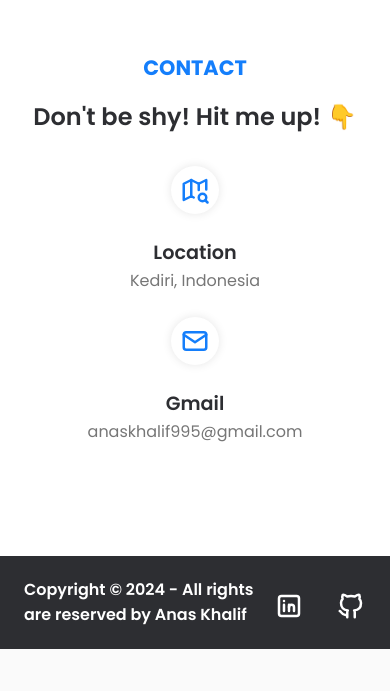
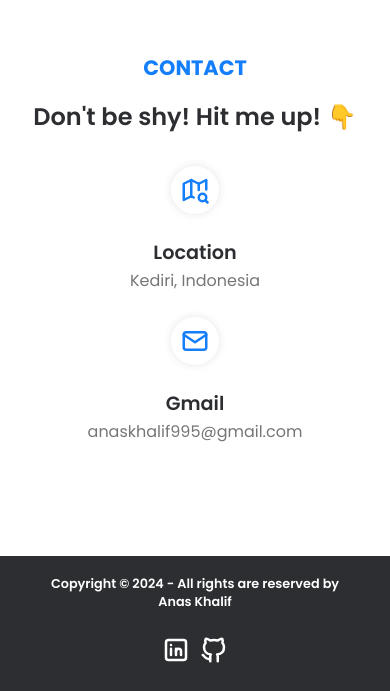
Before and after one commit to AnasKhalif/AnasKhalif, a React (Create React App) app: page / in a window 390 px wide. Shown: the part 6398-7089 px from the top of the page. Before the commit the page ends 7047 px from the top, so only its background shows below. Built offline with nearby package versions, Linux system fonts and the light colour scheme.

Commit message:
fix responsive section footer

```diff
--- a/src/components/footer/footer.css
+++ b/src/components/footer/footer.css
@@ -28,3 +28,50 @@ footer h3 {
     color: #fff;
     font-size: 1.2rem;
 }
+
+/* Responsive adjustments */
+@media screen and (max-width: 768px) {
+    .footers {
+        flex-direction: column;
+        align-items: center; /* Centering content */
+        text-align: center;
+    }
+
+    .footer__social {
+        margin-top: 1rem;
+        gap: .5rem; /* Reduce gap for smaller screens */
+    }
+
+    footer h3 {
+        margin-bottom: 0.5rem; /* Add space between elements */
+        font-size: 0.9rem; /* Reduce font size for smaller screens */
+    }
+
+    .footer__social a {
+        font-size: 1rem; /* Adjust icon size for smaller screens */
+    }
+}
+
+@media screen and (max-width: 576px) {
+    .footers {
+        padding: 0 1rem; /* Add padding for smaller screens */
+    }
+
+    footer h3 {
+        font-size: 0.8rem; /* Further reduce font size for smaller screens */
+    }
+
+    .footer__social a {
+        font-size: 0.9rem; /* Further reduce icon size for smaller screens */
+    }
+}
+
+@media screen and (max-width: 350px) {
+    footer h3 {
+        font-size: 0.7rem; /* Adjust text size for very small screens */
+    }
+
+    .footer__social a {
+        font-size: 0.8rem; /* Adjust icon size for very small screens */
+    }
+}
```
